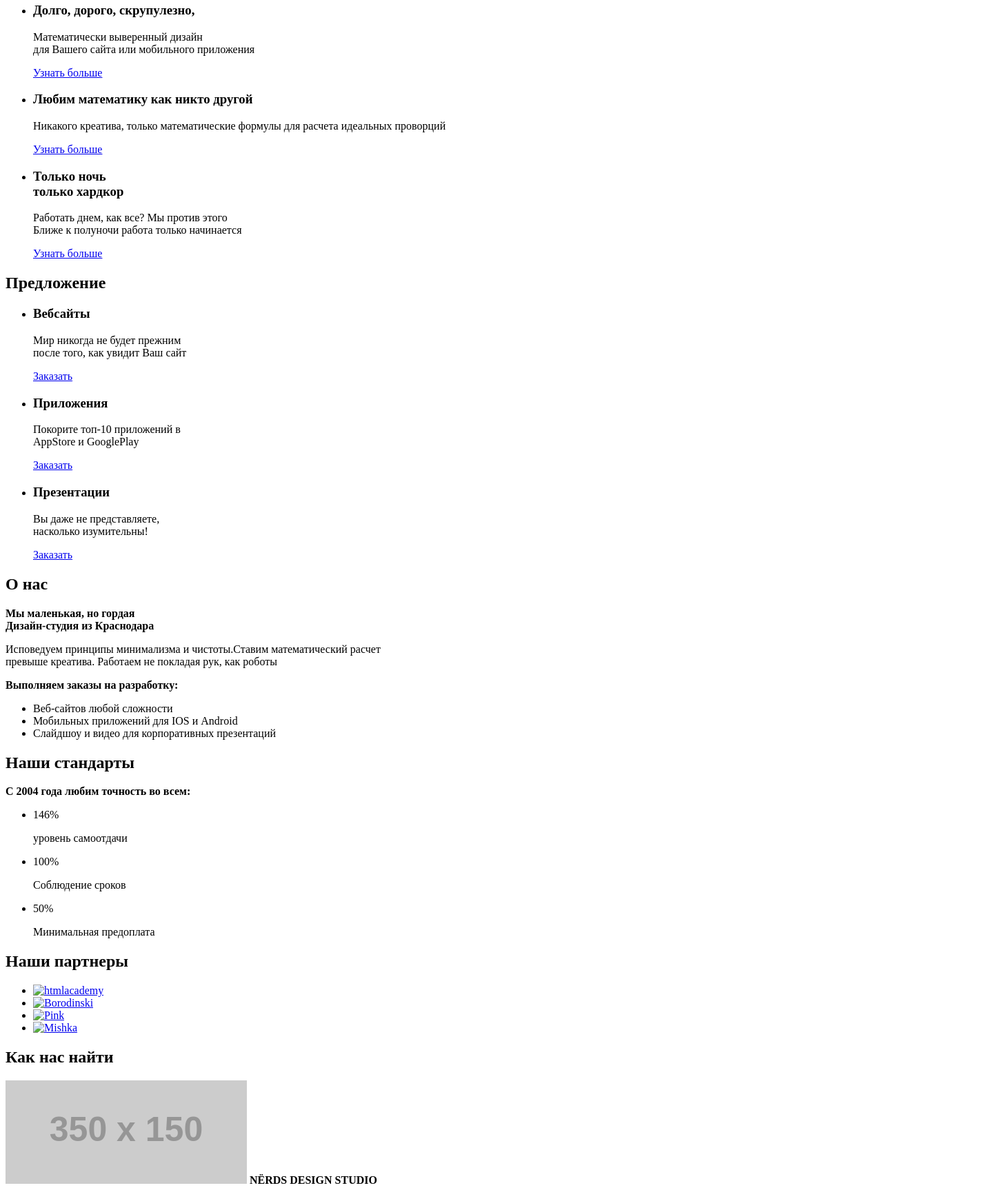
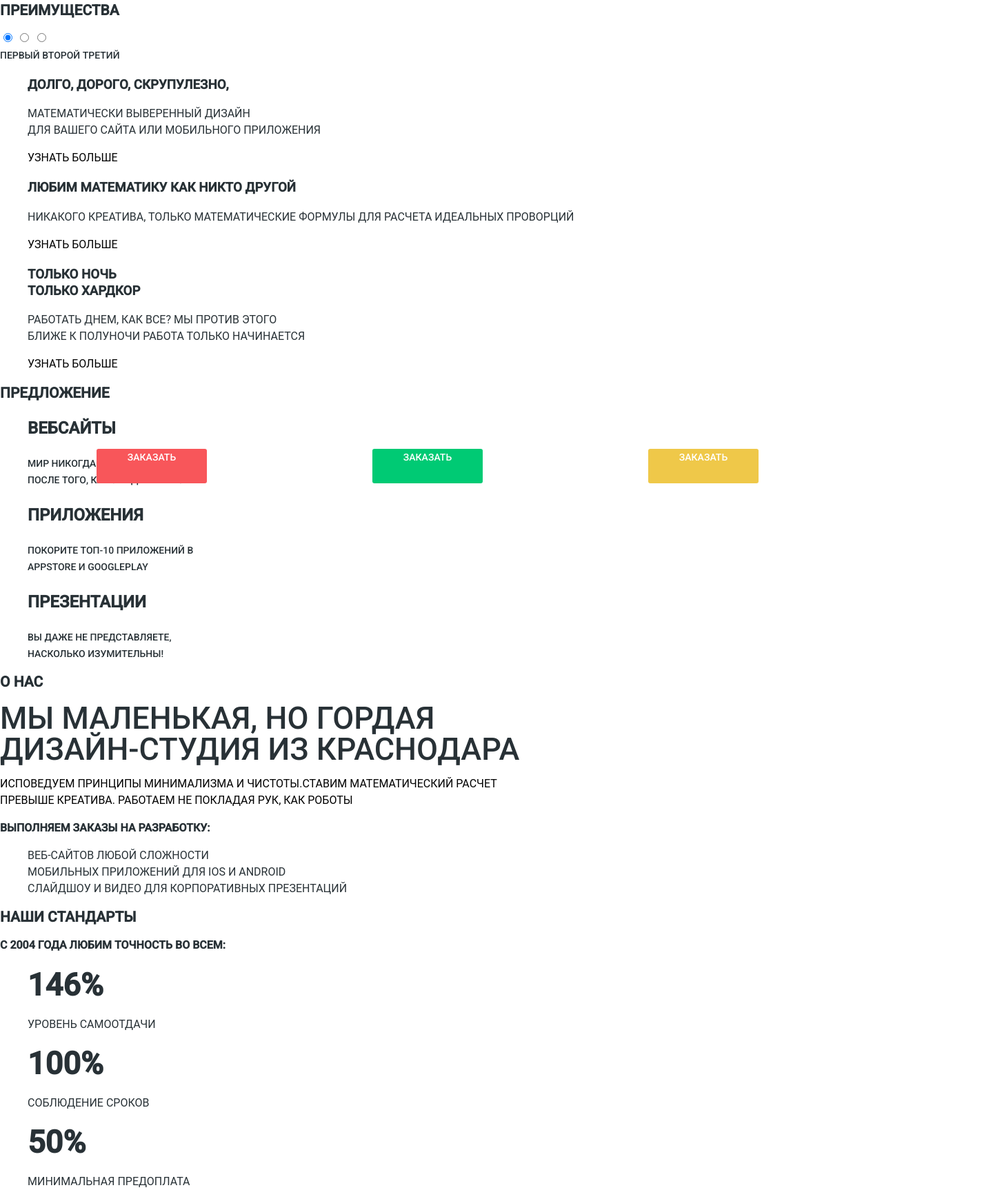
Before and after one commit to HW2020370/1481831-nerds-29, a plain HTML site: page index.html in a window 1280 px wide. Shown: the part 271-1997 px from the top of the page at 69% size, 1440 px wide, since content can reach past the window. Drawn offline with Linux system fonts and the light colour scheme; placeholder pictures from the web are drawn by us; a web font is replaced by a local one.

Commit message:
Стилизация главной страницы

```diff
--- /dev/null
+++ b/css/style.css
@@ -0,0 +1,280 @@
+@font-face {
+font-family: "Roboto";
+src: url("../fonts/roboto.woff2") format("woff2");
+src: url("..//fonts/roboto.woff") format("woff2");
+font-style: normal;
+font-weight: normal;
+font-display: swap;
+}
+:root{
+--basic-black:#000000;
+--basic-white: #FFFFFF;
+--basic-dark-gray: #283136;
+--basic-light-gray: #EEEEEE;
+--basic-other-gray: #888888;
+--basic-red: #F8565A;
+--basic-green: #00CA74;
+--basic-yellow: #EFC849;
+--basic-red-hover: #E74246;
+--basic-red-pressing: #D7373B;
+--basic-green-hover:#00BC6C;
+--basic-green-pressing:#00AA62;
+--basic-yellow-hover: #EAB534;
+--basic-yellow-pressing:#EAB534;
+}
+body {
+min-width: 1440px;
+margin: 0;
+padding: 0;
+font-family: "Roboto", Arial, sans-serif;
+font-size: 14px;
+line-height: 24px;
+font-weight: 500;
+color: var(--basic-black);
+color: var(--basic-dark-gray);
+color: var(basic-white);
+text-transform: uppercase;
+background: var(--basic-light-gray);
+background:var(--basic-other-gray);
+background:var(--basic-dark-gray);
+background:var(--basic-red);
+background:var(--basic-white);
+}
+a {
+text-decoration: none;
+color:var(--basic-black);
+text-align: center;
+}
+
+img {
+max-width: 100%;
+height: auto;
+}
+.main-navigation{
+font-size: 16px;
+line-height: 30px;
+color: var(--basic-black);
+}
+.page-body {
+font-family: "Roboto";
+}
+
+.main-header {
+}
+
+.main-header-logo {
+
+}
+.main-navigation {
+font-family: "Roboto";
+color: var(--basic-black);
+background-color: var(--basic-light-gray);
+list-style: none;
+}
+
+
+.site-navigation {
+font-weight: 500;
+font-size: 16px;
+list-style: none;
+}
+
+.site-navigation-current a:not([href]) {
+background-color:var(--basic-light-gray);
+color:var(--basic-black);
+  }
+
+.site-navigation a:hover,
+.site-navigation a:focus {
+color: var(--basic-red);
+  }
+.site-navigation a:active {
+background-color:var(--basic-red-pressing);
+  }
+nav.basket a:hover,
+nav.basket a:focus{
+color: var(--basic-red);
+  }
+
+.center{
+list-style: none;
+}
+.slider{
+list-style: none;
+}
+.slider-list{
+
+}
+
+.visually-hidden{
+list-style: none;
+}
+
+.slider-item  {
+font-weight: normal;
+font-size: 16px;
+line-height: 24px;
+color: var(--basic-dark-gray);
+list-style: none;
+  }
+.batton {
+width: 240px;
+height: 50px;
+background:var(--basic-red);
+color:var(--basic-white);
+border-radius: 3px;
+}
+.offer{
+
+}
+.offer-list {
+
+}
+.offer-list-button-offer{
+list-style: none;
+}
+.header-list {
+font-weight: bold;
+font-size: 24px;
+line-height: 30px;
+}
+
+.button-offer {
+}
+
+.button-red {
+position: absolute;
+width: 160px;
+height: 50px;
+background: var(--basic-red);
+border-radius: 3px;
+left: 140px;
+top: 922px;
+color: var(--basic-white);
+}
+.button-red a:hover{
+background-color: var(--basic-red-hover);
+}
+.button-red a:active{
+background-color: var(--basic-red-pressing);
+}
+.button-green {
+position: absolute;
+width: 160px;
+height: 50px;
+background: var(--basic-green);
+border-radius: 3px;
+left: 540px;
+top: 922px;
+color: var(--basic-white);
+}
+.button-yellow {
+position: absolute;
+width: 160px;
+height: 50px;
+background: var(--basic-yellow);
+border-radius: 3px;
+left: 940px;
+top: 922px;
+color: var(--basic-white);
+}
+
+.about-us {
+list-style: none;
+}
+
+.about-us-head {
+font-weight: 500;
+Font-size: 45px;
+Line-height: 45px;
+}
+.about-us-page{
+font-weight: normal;
+font-size: 16px;
+line-height: 24px;
+color: var(--basic-black);
+}
+.about-us-list {
+font-style: Regular;
+font-style: 16px;
+line-height: 24px;
+line-height: 128%;
+list-style: none;
+}
+
+.skill,.standarts-head{
+font-weight: bold;
+font-size: 16px;
+line-height: 24px;
+}
+.skill-list{
+font-weight: normal;
+font-size: 16px;
+line-height: 24px;
+list-style: none;
+}
+.standarts {
+}
+
+.number {
+list-style: none;
+}
+
+.number-item {
+font-weight: bold;
+font-size: 45px;
+line-height: 64px;
+}
+
+.standarts-item {
+font-weight: normal;
+font-size: 16px;
+line-height: 18px;
+}
+
+.partner {
+
+}
+
+.page-footer {
+}
+.nerds-studio{
+font-weight: bold;
+font-size: 18px;
+line-height: 30px;
+}
+.adres{
+font-weight: normal;
+font-size: 16px;
+line-height: 18px;
+}
+.slogan {
+font-weight: bold;
+font-size: 36px;
+line-height: 36px;
+}
+.nerd-design-studio.slogan-page{
+font-weight: normal;
+font-size: 16px;
+line-height: 22px;
+}
+.contact {
+}
+
+.social-icons {
+}
+
+.social-icons-VK {
+}
+
+.social-icons-VK {
+}
+
+.social-icons-FB {
+}
+
+.social-icons-Ins {
+}
+
+.button-write {
+}
--- a/index.html
+++ b/index.html
@@ -2,17 +2,20 @@
 <html class="page" lang="ru">
 
 <head>
-  <meta charset="utf-8">
+  <meta charset="utf-8" />
   <title>HTML Academy: Нёрдс</title>
+  <link href="https://fonts.googleapis.com/css2?family=Roboto:wght@500&display=swap" rel="stylesheet" />
+  <link rel="stylesheet" href="css/normolize.css" />
+  <link rel="stylesheet" href="css/style.css" />
 </head>
 
 <body class="page-body">
   <header class="main-header">
     <nav class="main-navigation">
-      <a>
-        <img src="img/index-logo.svg" width="156" height="65" alt="Logo">
+      <a class="main-header-logo">
+        <img src="img/index-logo.svg" width="156" height="65" alt="Logo" />
       </a>
-      <ul>
+      <ul class="site-navigation">
         <li><a href="#">Студия</a></li>
         <li><a href="#">Клиенты</a></li>
         <li><a href="catalog.html">Магазин</a></li>
@@ -21,120 +24,170 @@
       <a href="#">Корзина</a>
     </nav>
   </header>
-  <main>
+  <main main-class="center">
     <h1>Nerds</h1>
-    <section>
-      <div></div>
-      <h2>Преимущества</h2>
-      <ul>
-        <li>
-          <h3>Долго, дорогo, скрупулезно,</h3>
-          <p>Математически выверенный дизайн <br>
+    <section class="slider">
+      <div class="slider-center"></div>
+      <h2 class="feature">Преимущества</h2>
+      <input class="visually-hidden" type="radio" name="switch" id="feature-1" checked>
+      <input class="visually-hidden" type="radio" name="switch" id="feature-2">
+      <input class="visually-hidden" type="radio" name="switch" id="feature-3">
+      <div class="slider-control">
+        <label class="slider-control-item-1" for="feature-1">Первый</label>
+        <label class="slider-control-item-2" for="feature-2">Второй</label>
+        <label class="slider-control-item-3" for="feature-3">Третий</label>
+      </div>
+      <ul class="slider-list">
+        <li class="slider-item">
+          <h3 >Долго, дорогo, скрупулезно,</h3>
+          <p>
+            Математически выверенный дизайн <br />
             для Вашего сайта или мобильного приложения
           </p>
-          <a href="#">Узнать больше</a>
+          <a class="button" href="#">Узнать больше</a>
         </li>
-        <li>
+        <li class="slider-item">
           <h3>Любим математику как никто другой</h3>
-          <p>Никакого креатива, только математические формулы для расчета идеальных проворций</p>
-          <a href="#">Узнать больше</a>
+          <p>
+            Никакого креатива, только математические формулы для расчета
+            идеальных проворций
+          </p>
+          <a class="button" href="#">Узнать больше</a>
         </li>
-        <li>
-          <h3>Только ночь<br>только хардкор</h3>
-          <p>Работать днем, как все? Мы против этого<br>Ближе к полуночи работа только начинается</p>
-          <a href="#">Узнать больше</a>
+        <li class="slider-item">
+          <h3>Только ночь<br />только хардкор</h3>
+          <p>
+            Работать днем, как все? Мы против этого<br />Ближе к полуночи
+            работа только начинается
+          </p>
+          <a class="button" href="#">Узнать больше</a>
+        </li>
+      </ul>
+    </div>
+    </section>
+    <section class="offer">
+      <h2>Предложение</h2>
+      <ul class="offer-list-button-offer">
+        <li class="offer-list">
+          <h3 class="header-list">Вебсайты</h3>
+          <p>
+            Мир никогда не будет прежним<br />
+            после того, как увидит Ваш сайт
+          </p>
+        </li>
+          <a class="button-red" href="#">Заказать</a>
+
+        <li class="offer-list">
+          <h3 class="header-list">Приложения</h3>
+          <p>
+            Покорите топ-10 приложений в<br />
+            AppStore и GooglePlay
+          </p>
+          <a class="button-green" href="#">Заказать</a>
+        </li>
+        <li class="offer-list">
+          <h3 class="header-list">Презентации</h3>
+          <p>
+            Вы даже не представляете,<br />
+            насколько изумительны!
+          </p>
+          <a class="button-yellow" href="#">Заказать</a>
         </li>
       </ul>
     </section>
-    <section>
-      <h2>Предложение</h2>
-      <ul>
-        <li>
-          <h3>Вебсайты</h3>
-          <p>Мир никогда не будет прежним<br>
-            после того, как увидит Ваш сайт
-          </p>
-          <a href="#">Заказать</a>
-        </li>
-        <li>
-          <h3>Приложения</h3>
-          <p>Покорите топ-10 приложений в<br>
-            AppStore и GooglePlay
-          </p>
-          <a href="#">Заказать</a>
-        </li>
-        <li>
-          <h3>Презентации</h3>
-          <p>Вы даже не представляете,<br>
-            насколько изумительны!
-          </p>
-          <a href="#">Заказать</a>
-        </li>
-      </ul>
-    </section>
-    <section>
+    <section class="about-us">
       <h2>О нас</h2>
-      <p> <b>Мы маленькая, но гордая<br> Дизайн-студия из Краснодара </b></p>
-      <p>Исповедуем принципы минимализма и чистоты.Ставим математический расчет <br>
+
+  <p>
+        <b class="about-us-head" >Мы маленькая, но гордая<br />
+          Дизайн-студия из Краснодара
+        </b>
+      </p>
+      <p class="about-us-page">
+        Исповедуем принципы минимализма и чистоты.Ставим математический расчет
+        <br />
         превыше креатива. Работаем не покладая рук, как роботы
       </p>
       <p>
-        <b>Выполняем заказы на разработку:</b>
+        <b class="skill">Выполняем заказы на разработку:</b>
       </p>
-      <ul>
-        <li>Веб-сайтов любой сложности</li>
-        <li>Мобильных приложений для IOS и Android</li>
-        <li>Слайдшоу и видео для корпоративных презентаций</li>
+      <ul class="skill-list">
+        <li class="skill-item">Веб-сайтов любой сложности</li>
+        <li class="skil-item">Мобильных приложений для IOS и Android</li>
+        <li class="skill-item">Слайдшоу и видео для корпоративных презентаций</li>
       </ul>
     </section>
 
-    <section>
+    <section class="standarts">
       <h2>Наши стандарты</h2>
-      <b>С 2004 года любим точность во всем:</b>
-      <ul>
-        <li>146% <p>уровень самоотдачи</p>
+      <b class="standarts-head">С 2004 года любим точность во всем:</b>
+      <ul class="number">
+        <li class="number-item">
+          146%
+          <p class="standarts-item">уровень самоотдачи</p>
         </li>
-        <li>100%<p>Соблюдение сроков</p>
+        <li class="number-item">
+          100%
+          <p class="standarts-item">Соблюдение сроков</p>
         </li>
-        <li>50% <p>Минимальная предоплата</p>
+        <li class="number-item">
+          50%
+          <p class="standarts-item">Минимальная предоплата</p>
         </li>
       </ul>
     </section>
     <section>
       <h2>Наши партнеры</h2>
-      <ul>
-        <li><a href="https://htmlacademy.ru/intensive/htmlcss"><img src="images1.svg" width="199" height="68"
-              alt="htmlacademy"></a></li>
-        <li><a href="#"><img src="#" width="209" height="90" alt="Borodinski"></a></li>
-        <li><a href="#"><img src="#" width="185" height="52" alt="Pink"></a></li>
-        <li><a href="#"><img src="#" width="173" height="84" alt="Mishka"></a></li>
+      <ul class="partner">
+        <li class="partner-item">
+          <a href="https://htmlacademy.ru/intensive/htmlcss"><img src="images1.svg" width="199" height="68"
+              alt="htmlacademy" /></a>
+        </li>
+        <li class="partner-item">
+          <a href="#"><img src="#" width="209" height="90" alt="Borodinski" /></a>
+        </li>
+        <li class="partner-item">
+          <a href="#"><img src="#" width="185" height="52" alt="Pink" /></a>
+        </li>
+        <li class="partner-item">
+          <a href="#"><img src="#" width="173" height="84" alt="Mishka" /></a>
+        </li>
       </ul>
     </section>
-
   </main>
   <footer class="page-footer">
     <section>
       <h2>Как нас найти</h2>
-      <img src="https://via.placeholder.com/350x150" alt="map">
+      <img src="https://via.placeholder.com/350x150" alt="map" />
+      <div >
+        <b class="nerds-studio">NЁRDS DESIGN STUDIO</b>
+        <p class="adres">
+          191186, Санкт-Петербург,<br />ул. Б. Конюшенная, д. 19/8<br />тел.
+          +7 (812) 275-75-75
+        </p>
+        <b class="slogan">Давайте дружить, это выгодно!</b>
+        <p class="slogan-page">Скидка 10% для друзей из социальных сетей</p>
 
-      <b>NЁRDS DESIGN STUDIO</b>
-      <p>191186, Санкт-Петербург,<br>ул. Б. Конюшенная, д. 19/8<br>тел. +7 (812) 275-75-75</p>
-      <b>Давайте дружить, это выгодно!</b>
-      <p>Скидка 10% для друзей из социальных сетей</p>
-
-      <h2>Соцсети</h2>
-      <ul class="social-icons">
-        <li><a href="https://www.VK.com"><img src="#" alt="VK" />VK</a></li>
-        <li><a href="https://www.facebook.com"><img src="#" alt="FB" />FB</a></li>
-        <li><a href="https://www.instagram.com"><img src="#" alt="ins" />Ins</a></li>
-      </ul>
+        <h2>Соцсети</h2>
+        <ul class="social-icons">
+          <li>
+            <a href="https://www.VK.com"><img src="#" alt="VK" />VK</a>
+          </li>
+          <li>
+            <a href="https://www.facebook.com"><img src="#" alt="FB" />FB</a>
+          </li>
+          <li>
+            <a href="https://www.instagram.com"
+              ><img src="#" alt="ins" />Ins</a
+            >
+          </li>
+        </ul>
+      </div>
     </section>
   </footer>
   <div>Напишите нам</div>
-  <div><a>
-      <img src="#" width="219" height="50" alt="Напишите нам">
-    </a>
+  <div>
+    <a href="#">Напишите нам</a>
   </div>
 </body>
-
 </html>
```
Also changed, not shown: catalog.html (+8 -3 lines).
